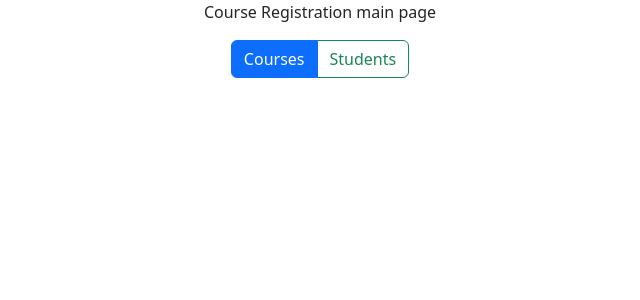
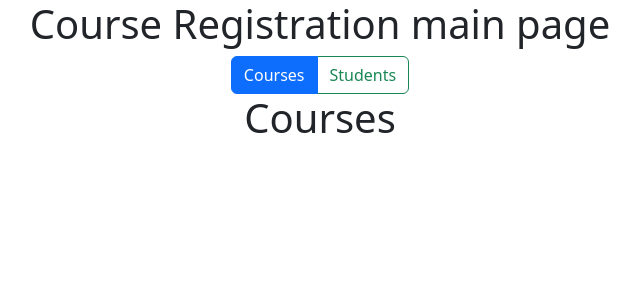
Before and after one commit to ZSwensrude/CMPT-315-Midterm, a React (Create React App) app in the folder frontend/course-registration/: page / in a window 1280 px wide. Shown: the top 300 px of the page, without its empty margins (320-960 px from the left). Built offline with nearby package versions, Linux system fonts and the light colour scheme.

Commit message:
implement screen change on toggle click

```diff
--- a/frontend/course-registration/src/App.js
+++ b/frontend/course-registration/src/App.js
@@ -1,12 +1,21 @@
 import './App.css';
-import React from 'react';
+import React, { useState } from 'react';
 import ViewToggle from './components/ViewToggle';
+import CoursesDisplay from './components/CoursesDisplay';
+import StudentsDisplay from './components/StudentsDisplay';
 
 function App() {
+  const [state, setState] = useState("courses")
+
   return (
     <div className="App">
-      <p>Course Registration main page</p>
-      <ViewToggle />
+      <h1>Course Registration main page</h1>
+      <ViewToggle state={state} setState={setState} />
+      { state === 'courses' ? (
+        <CoursesDisplay />
+      ) : (
+        <StudentsDisplay />
+      ) }
     </div>
   );
 }
--- /dev/null
+++ b/frontend/course-registration/src/components/CoursesDisplay.js
@@ -0,0 +1,9 @@
+import React from "react";
+
+const CoursesDisplay = () => {
+  return (
+    <h1>Courses</h1>
+  );
+};
+
+export default CoursesDisplay;
--- /dev/null
+++ b/frontend/course-registration/src/components/StudentsDisplay.js
@@ -0,0 +1,9 @@
+import React from "react";
+
+const StudentsDisplay = () => {
+  return (
+    <h1>Students</h1>
+  );
+};
+
+export default StudentsDisplay;
--- a/frontend/course-registration/src/components/ViewToggle.js
+++ b/frontend/course-registration/src/components/ViewToggle.js
@@ -1,12 +1,9 @@
-import React, { useState } from 'react';
+import React from 'react';
 import 'bootstrap/dist/css/bootstrap.min.css';
 import ButtonGroup from 'react-bootstrap/ButtonGroup';
 import ToggleButton from 'react-bootstrap/ToggleButton';
 
-const ViewToggle = ({ state }) => {
-  const [radioValue, setRadioValue] = useState('courses');
-
-
+const ViewToggle = ({ state, setState }) => {
   return (
     <>
       <ButtonGroup>
@@ -16,8 +13,8 @@ const ViewToggle = ({ state }) => {
           variant={'outline-primary'}
           name="radio"
           value={"courses"}
-          checked={radioValue === "courses"}
-          onChange={(e) => setRadioValue(e.currentTarget.value)}
+          checked={state === "courses"}
+          onChange={(e) => setState(e.currentTarget.value)}
         >
           {"Courses"}
         </ToggleButton>
@@ -27,8 +24,8 @@ const ViewToggle = ({ state }) => {
           variant={'outline-success'}
           name="radio"
           value={"students"}
-          checked={radioValue === "students"}
-          onChange={(e) => setRadioValue(e.currentTarget.value)}
+          checked={state === "students"}
+          onChange={(e) => setState(e.currentTarget.value)}
         >
           {"Students"}
         </ToggleButton>
```
